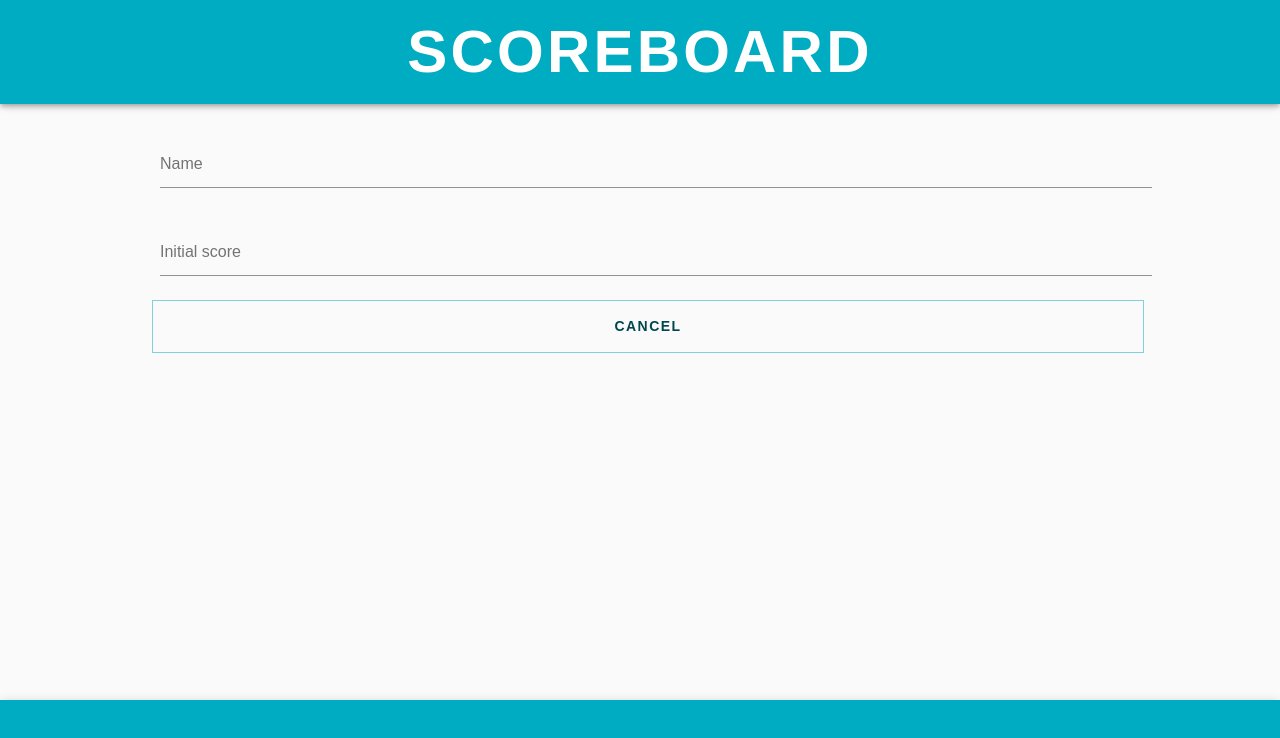
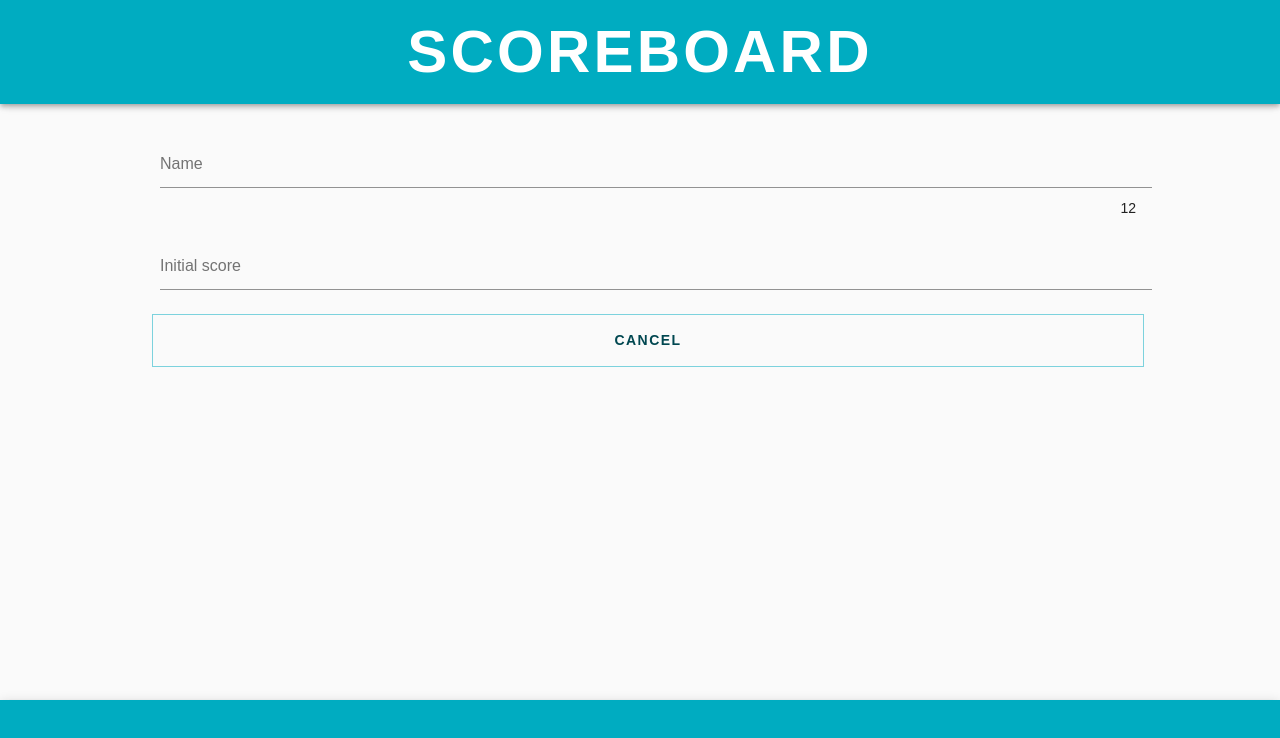
Before and after one commit to rvsape/scoreboard, a React (Create React App) app: page / in a window 1280 px wide. Both pictures are taken after a click on the button "ADD PLAYER". Shown: the top 738 px of the page. Built offline with nearby package versions, Linux system fonts and the light colour scheme.

Commit message:
input formatting, add reset scores -functionality

```diff
--- a/src/App.js
+++ b/src/App.js
@@ -18,6 +18,11 @@ const useStyles = makeStyles((theme) => ({
       textAlign: 'center',
       position: 'relative',
       top: '100px'
+    },
+    container: {
+      height: '100%',
+      position: 'relative',
+      minWidth: '360px'
     }
 }));
 
@@ -113,6 +118,16 @@ function App() {
     setPlayers([]);
   }
 
+  const resetScores = () => {
+    const resetPlayerScores = players.map(p => {
+      return {
+        ...p,
+        score: 0
+      }
+    });
+    setPlayers(resetPlayerScores);
+  }
+
   return (
     <div>
       <Header />
@@ -121,10 +136,7 @@ function App() {
         direction="column"
         justifyContent="center"
         alignItems="stretch"
-        style={{
-          height: '100%',
-          position: 'relative',
-        }}
+        className={classes.container}
       >
         {!addAction && (
           <React.Fragment>
@@ -158,6 +170,7 @@ function App() {
         addAction={addAction}
         playerCount={players.length}
         clearBoard={clearBoard}
+        resetScores={resetScores}
       />
     </div>
   );
--- a/src/components/Button.js
+++ b/src/components/Button.js
@@ -6,7 +6,7 @@ const useStyles = makeStyles((theme) => ({
         marginTop: theme.spacing(2),
         marginBottom: theme.spacing(2),
         minHeight: '50px',
-        minWidth: '160px',
+        minWidth: '50px',
         color: '#fff',
         fontWeight: 'bold',
         borderRadius: '0',
--- a/src/components/Footer.js
+++ b/src/components/Footer.js
@@ -1,3 +1,4 @@
+import React from 'react';
 import { makeStyles } from '@material-ui/core/styles';
 import AppBar from '@material-ui/core/AppBar';
 import Toolbar from '@material-ui/core/Toolbar';
@@ -21,19 +22,27 @@ const useStyles = makeStyles((theme) => ({
     }
 }));
 
-function Footer({addAction, addPlayer, playerCount, clearBoard}) {
+function Footer({addAction, addPlayer, playerCount, clearBoard, resetScores}) {
     const classes = useStyles();
 
     return (
         <AppBar position="fixed" className={classes.footer}>
             <Toolbar className={classes.buttonContainer} style={playerCount > 0 ? { margin: 'auto'} : {}}>
                 {(playerCount > 0 && !addAction) && (
+                    <React.Fragment>
                         <CustomButton
                             variant="outlined"
                             onClick={clearBoard}
                             title="Clear board"
                             color="secondary"
                         />
+                        <CustomButton
+                            variant="outlined"
+                            color="secondary"
+                            onClick={resetScores}
+                            title="Reset scores"
+                        />
+                    </React.Fragment>
                 )}
                 {!addAction && (
                     <CustomButton
--- a/src/components/PlayerForm.js
+++ b/src/components/PlayerForm.js
@@ -2,6 +2,8 @@ import { makeStyles } from '@material-ui/core/styles';
 import Grid from '@material-ui/core/Grid';
 import TextField from '@material-ui/core/TextField';
 import CustomButton from './Button';
+
+import { MAX_NAME_LENGTH } from '../constants';
 
 const useStyles = makeStyles((theme) => ({
     container: {
@@ -14,6 +16,12 @@ const useStyles = makeStyles((theme) => ({
             margin: theme.spacing(1),
         }
     },
+    lengthDisplay: {
+        position: 'relative',
+        right: '0',
+        textAlign: 'end',
+        margin: '0px',
+    }
 }));
 
 function PlayerForm({name, setName, setScore, savePlayer}) {
@@ -26,8 +34,17 @@ function PlayerForm({name, setName, setScore, savePlayer}) {
                 label="Name"
                 type="text"
                 fullWidth
+                inputProps={{
+                    maxLength: MAX_NAME_LENGTH
+                }}
                 onChange={e => setName(e.target.value)}
+                style={{
+                    marginBottom: '2px'
+                }}
             />
+            <div className={classes.lengthDisplay}>
+                {MAX_NAME_LENGTH - name.length}
+            </div>
             <TextField
                 id="player-score"
                 label="Initial score"
--- a/src/components/PlayerList.js
+++ b/src/components/PlayerList.js
@@ -8,6 +8,11 @@ import DeleteSharpIcon from '@material-ui/icons/DeleteSharp';
 import TextField from '@material-ui/core/TextField';
 
 const useStyles = makeStyles((theme) => ({
+    listContainer: {
+        position: 'relative',
+        paddingBottom: '100px',
+        top: '100px'
+    },
     itemContainer: {
         textAlign: 'center',
         padding: theme.spacing(2),
@@ -28,8 +33,13 @@ const useStyles = makeStyles((theme) => ({
         minHeight: '40px',
         padding: '8px 0'
     },
+    nameContainer: {
+        display: 'inline-block',
+        width: '90px'
+    },
     input: {
         padding: '2px 2px',
+        maxWidth: '100px'
     },
     scoreContainer: {
         padding: '10px',
@@ -40,6 +50,7 @@ const useStyles = makeStyles((theme) => ({
 
 function PlayerList({players, activeId, activateScoreInput, keyUp, deletePlayer, updateScore, newScore}) {
     const classes = useStyles();
+
     const scoreDisplay = (player) => {
         if (activeId === player.id) {
             return (
@@ -49,6 +60,7 @@ function PlayerList({players, activeId, activateScoreInput, keyUp, deletePlayer,
                         <TextField
                             id="newscore"
                             type="number"
+                            autoFocus
                             value={newScore}
                             onKeyUp={() => keyUp()}
                             onChange={(e) => updateScore(e)}
@@ -76,7 +88,9 @@ function PlayerList({players, activeId, activateScoreInput, keyUp, deletePlayer,
                                 <DeleteSharpIcon onClick={() => deletePlayer(player)} />
                             </ListItemIcon>
                             <ListItemText className={classes.textContainer}>
-                                {player.name}
+                                <span className={classes.nameContainer}>
+                                    {player.name}
+                                </span>
                                 {scoreDisplay(player)}
                             </ListItemText>
                         </ListItem>
@@ -88,11 +102,7 @@ function PlayerList({players, activeId, activateScoreInput, keyUp, deletePlayer,
 
     return (
         <Grid item xs={12} md={12}
-            style={{
-                position: 'relative',
-                paddingBottom: '100px',
-                top: '100px'
-            }}
+            className={classes.listContainer}
         >
             {renderPlayers()}
         </Grid>
--- a/src/constants.js
+++ b/src/constants.js
@@ -1,4 +1,5 @@
 export const MAX_PLAYERS = 12;
+export const MAX_NAME_LENGTH = 12;
 export const COLOR_BANK = [
     '#060075',
     '#007540',
```
Lines whose indentation alone changed are shown as unchanged.
